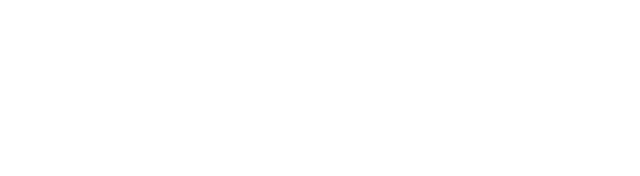
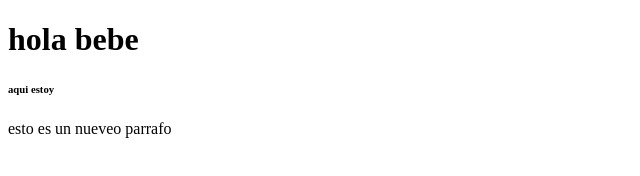
Before and after one commit to Diegoxpena/Estructura, a plain HTML site: page repo- prueba/index.html in a window 1280 px wide. Shown: the whole page, without its empty margins (0-640 px from the left). Drawn offline with Linux system fonts and the light colour scheme.

Commit message:
cambios en rama

```diff
--- a/repo- prueba/index.html
+++ b/repo- prueba/index.html
@@ -3,9 +3,11 @@
 <head>
     <meta charset="UTF-8">
     <meta name="viewport" content="width=device-width, initial-scale=1.0">
-    <title>Document</title>
-</head>
+    <title>Escribe aqui
+    </title>
+</head><h1>hola bebe</h1>
+<h6>aqui estoy</h6>
 <body>
-
+    <p>esto es un nueveo parrafo</p>
 </body>
 </html>
```
